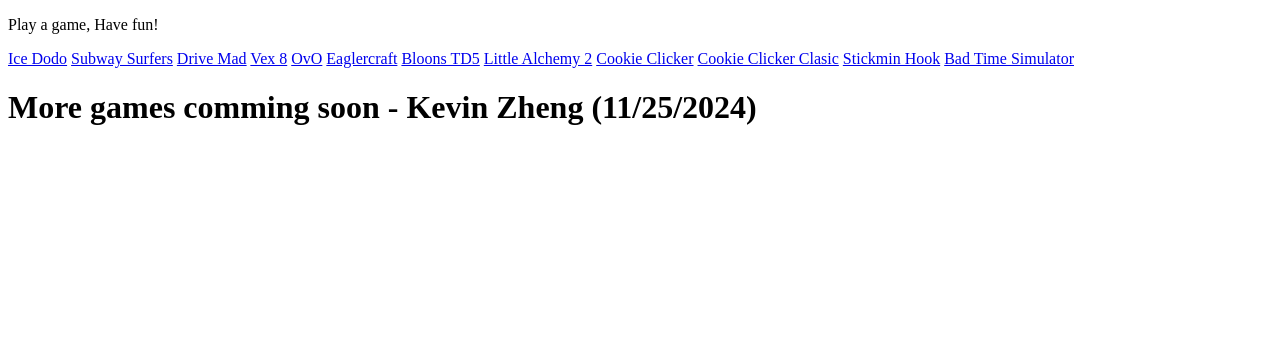
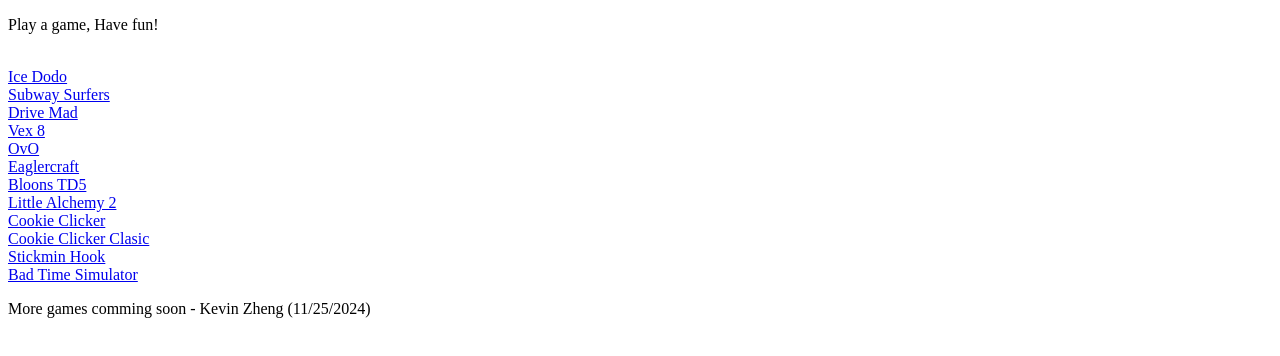
Before and after one commit to MultiverseG/multiverseg.github.io, a plain HTML site: page index.html in a window 1280 px wide. Drawn offline with Linux system fonts and the light colour scheme.

Commit message:
Update index.html

```diff
--- a/index.html
+++ b/index.html
@@ -8,19 +8,19 @@
     <link rel="stylesheet" href="style.css">
 </head>
 <body>
-    <p>Play a game, Have fun!</p>
-    <a href="https://multiverseg.github.io/icedodo/">Ice Dodo</a>
-    <a href="https://multiverseg.github.io/subwaysurfers/">Subway Surfers</a>
-    <a href="https://multiverseg.github.io/drivemad/">Drive Mad</a>
-    <a href="https://multiverseg.github.io/vex8/">Vex 8</a>
-    <a href="https://multiverseg.github.io/ovo/">OvO</a>
-    <a href="https://multiverseg.github.io/eaglercraft/">Eaglercraft</a>
-    <a href="https://multiverseg.github.io/btd5/">Bloons TD5</a>
-    <a href="https://multiverseg.github.io/littlealchemy2/">Little Alchemy 2</a>
-    <a href="https://multiverseg.github.io/cookieclicker/">Cookie Clicker</a>
-    <a href="https://multiverseg.github.io/cookieclicker/classic/">Cookie Clicker Clasic</a>
-    <a href="https://multiverseg.github.io/icedodo/">Stickmin Hook</a>
-    <a href="https://multiverseg.github.io/icedodo/">Bad Time Simulator</a>
-    <h1>More games comming soon - Kevin Zheng (11/25/2024)</h1>
+    <p>Play a game, Have fun!</p><br>
+    <a href="https://multiverseg.github.io/icedodo/">Ice Dodo</a><br>
+    <a href="https://multiverseg.github.io/subwaysurfers/">Subway Surfers</a><br>
+    <a href="https://multiverseg.github.io/drivemad/">Drive Mad</a><br>
+    <a href="https://multiverseg.github.io/vex8/">Vex 8</a><br>
+    <a href="https://multiverseg.github.io/ovo/">OvO</a><br>
+    <a href="https://multiverseg.github.io/eaglercraft/">Eaglercraft</a><br>
+    <a href="https://multiverseg.github.io/btd5/">Bloons TD5</a><br>
+    <a href="https://multiverseg.github.io/littlealchemy2/">Little Alchemy 2</a><br>
+    <a href="https://multiverseg.github.io/cookieclicker/">Cookie Clicker</a><br>
+    <a href="https://multiverseg.github.io/cookieclicker/classic/">Cookie Clicker Clasic</a><br>
+    <a href="https://multiverseg.github.io/icedodo/">Stickmin Hook</a><br>
+    <a href="https://multiverseg.github.io/icedodo/">Bad Time Simulator</a><br>
+    <p>More games comming soon - Kevin Zheng (11/25/2024)</p>
 </body>
 </html>
```
